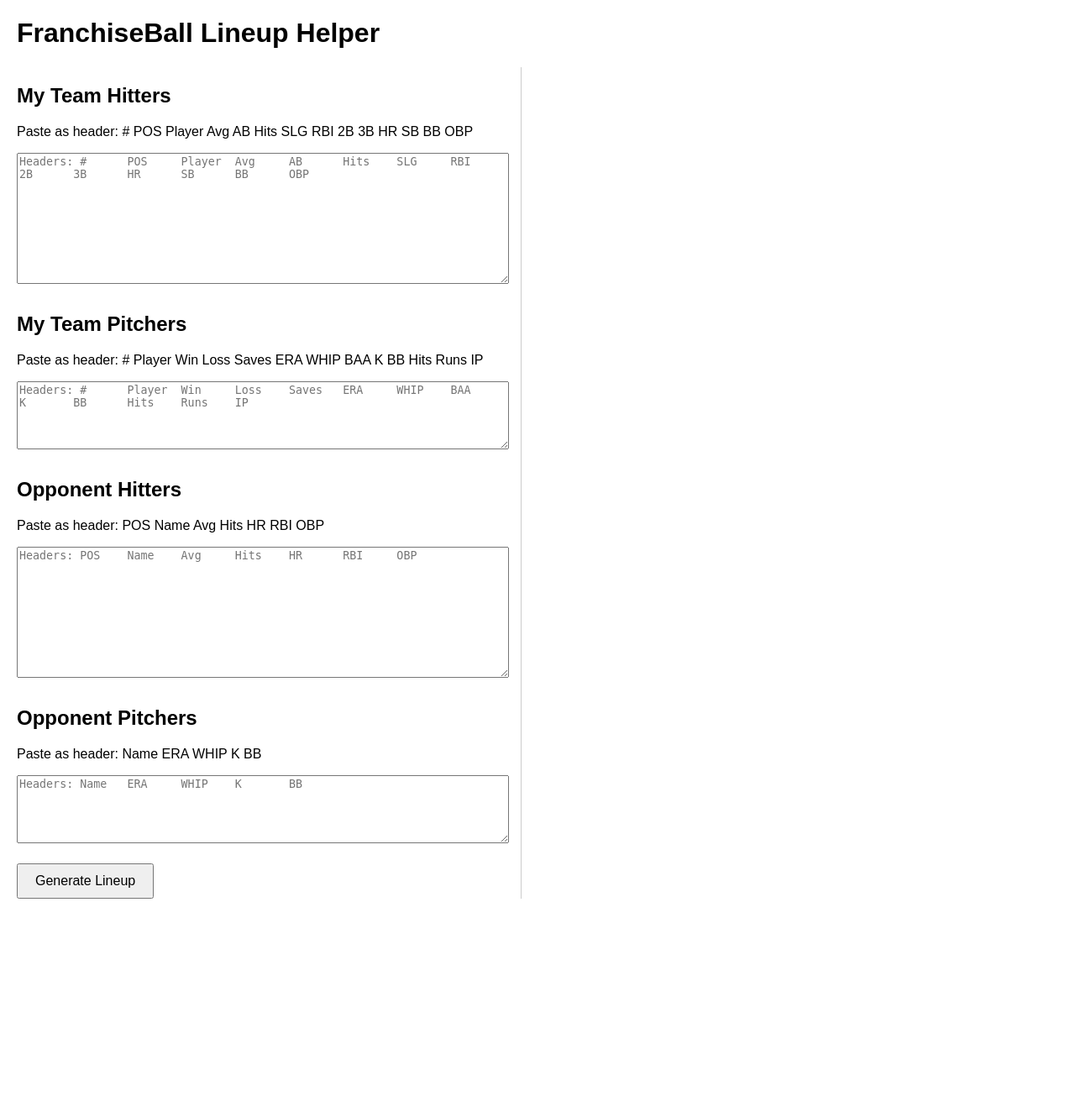
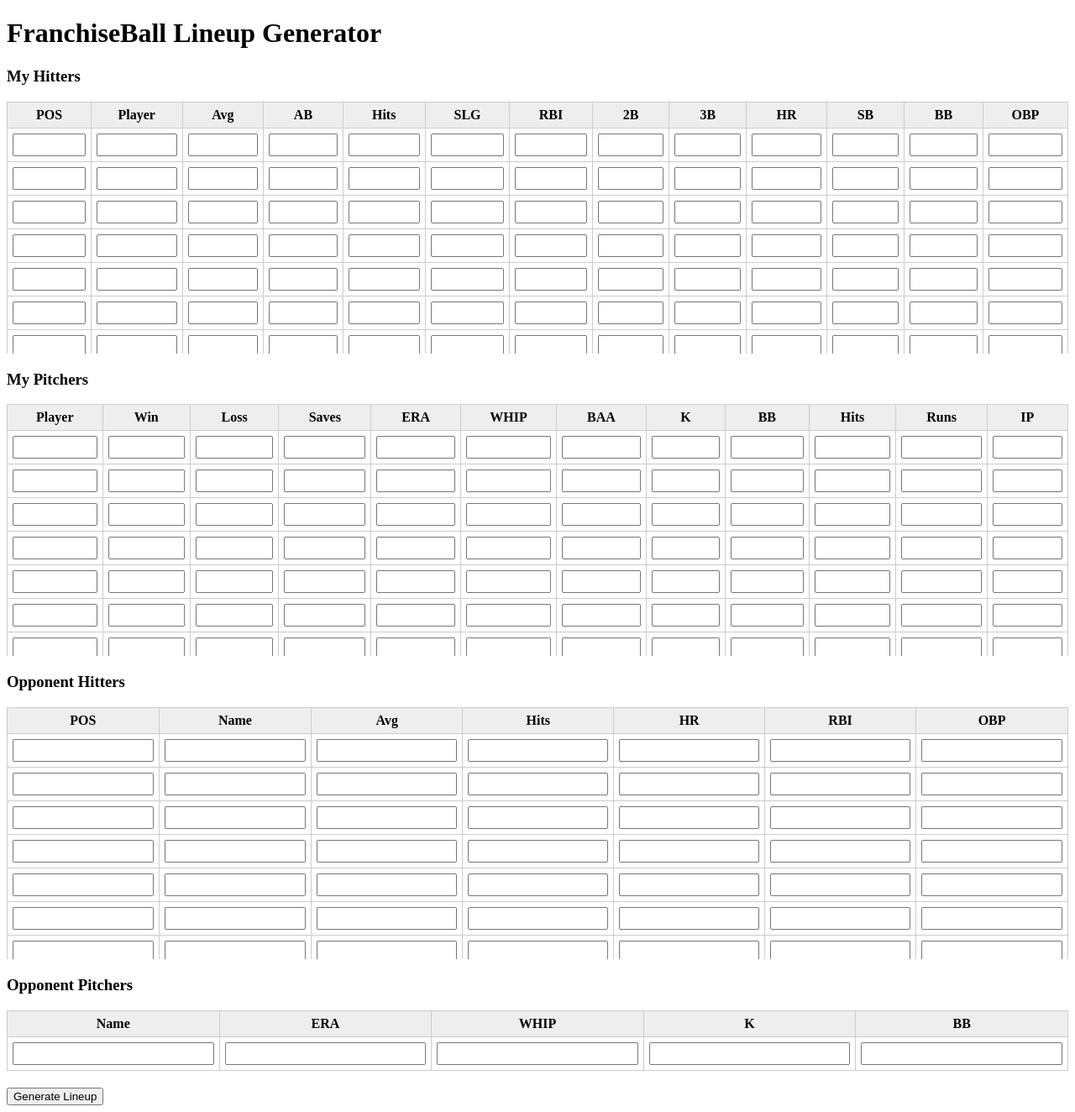
Before and after one commit to wpallender/franchise-lineup, a Flask app: page / in a window 1280 px wide. Shown: the whole page at 84% size. Before the commit the page ends 1070 px from the top, so only its background shows below. Run offline with Flask 3, Linux system fonts and the light colour scheme.

Commit message:
Update index.html

```diff
--- a/templates/index.html
+++ b/templates/index.html
@@ -1,74 +1,156 @@
 <!DOCTYPE html>
-<html>
+<html lang="en">
 <head>
-    <title>FranchiseBall Lineup Helper</title>
+    <meta charset="UTF-8">
+    <title>FranchiseBall Lineup Generator</title>
     <style>
-        body { font-family: Arial, sans-serif; margin: 20px; max-width: 1200px; }
-        textarea { width: 100%; font-family: monospace; margin-bottom: 10px; }
-        h2 { margin-top: 20px; }
-        input[type="submit"] { font-size: 16px; padding: 10px 20px; margin-top: 10px; }
-        .error { color: red; font-weight: bold; margin-bottom: 10px; }
-        .container { display: flex; gap: 20px; }
-        .form-container { flex: 1; }
-        .results-container { flex: 1; border-left: 1px solid #ccc; padding-left: 20px; }
-        .lineup ul, .rotation ul { list-style: none; padding-left: 0; }
-        .lineup li, .rotation li { padding: 3px 0; }
+        .table-container {
+            max-height: 300px;
+            overflow-y: auto;
+            margin-bottom: 20px;
+        }
+        table {
+            border-collapse: collapse;
+            width: 100%;
+        }
+        th, td {
+            border: 1px solid #ccc;
+            padding: 6px;
+            text-align: center;
+        }
+        thead th {
+            position: sticky;
+            top: 0;
+            background-color: #eee; /* simple gray for now */
+        }
+        input {
+            width: 100%;
+            box-sizing: border-box;
+            padding: 4px;
+        }
     </style>
 </head>
 <body>
-    <h1>FranchiseBall Lineup Helper</h1>
+    <h1>FranchiseBall Lineup Generator</h1>
 
     {% if error %}
-        <div class="error">{{ error }}</div>
+    <p style="color:red;">{{ error }}</p>
     {% endif %}
 
-    <div class="container">
-        <div class="form-container">
-            <form method="post">
-                <h2>My Team Hitters</h2>
-                <p>Paste as header: #	POS	Player	Avg	AB	Hits	SLG	RBI	2B	3B	HR	SB	BB	OBP</p>
-                <textarea name="my_hitters" rows="10" placeholder="Headers: #	POS	Player	Avg	AB	Hits	SLG	RBI	2B	3B	HR	SB	BB	OBP">{{ form_data.my_hitters or "" }}</textarea>
-
-                <h2>My Team Pitchers</h2>
-                <p>Paste as header: #	Player	Win	Loss	Saves	ERA	WHIP	BAA	K	BB	Hits	Runs	IP</p>
-                <textarea name="my_pitchers" rows="5" placeholder="Headers: #	Player	Win	Loss	Saves	ERA	WHIP	BAA	K	BB	Hits	Runs	IP">{{ form_data.my_pitchers or "" }}</textarea>
-
-                <h2>Opponent Hitters</h2>
-                <p>Paste as header: POS	Name	Avg	Hits	HR	RBI	OBP</p>
-                <textarea name="opp_hitters" rows="10" placeholder="Headers: POS	Name	Avg	Hits	HR	RBI	OBP">{{ form_data.opp_hitters or "" }}</textarea>
-
-                <h2>Opponent Pitchers</h2>
-                <p>Paste as header: Name	ERA	WHIP	K	BB</p>
-                <textarea name="opp_pitchers" rows="5" placeholder="Headers: Name	ERA	WHIP	K	BB">{{ form_data.opp_pitchers or "" }}</textarea>
-
-                <br>
-                <input type="submit" value="Generate Lineup">
-            </form>
+    <form method="POST">
+        <!-- My Hitters -->
+        <h3>My Hitters</h3>
+        <div class="table-container">
+            <table>
+                <thead>
+                    <tr>
+                        {% for col in ["POS","Player","Avg","AB","Hits","SLG","RBI","2B","3B","HR","SB","BB","OBP"] %}
+                        <th>{{ col }}</th>
+                        {% endfor %}
+                    </tr>
+                </thead>
+                <tbody>
+                    {% for i in range(12) %}
+                    <tr>
+                        {% for col in ["POS","Player","Avg","AB","Hits","SLG","RBI","2B","3B","HR","SB","BB","OBP"] %}
+                        <td><input type="text" name="my_hitters_{{ col }}_{{ i }}" value="{{ form_data.get('my_hitters_' ~ col ~ '_' ~ i, '') }}"></td>
+                        {% endfor %}
+                    </tr>
+                    {% endfor %}
+                </tbody>
+            </table>
         </div>
 
-        <div class="results-container">
+        <!-- My Pitchers -->
+        <h3>My Pitchers</h3>
+        <div class="table-container">
+            <table>
+                <thead>
+                    <tr>
+                        {% for col in ["Player","Win","Loss","Saves","ERA","WHIP","BAA","K","BB","Hits","Runs","IP"] %}
+                        <th>{{ col }}</th>
+                        {% endfor %}
+                    </tr>
+                </thead>
+                <tbody>
+                    {% for i in range(7) %}
+                    <tr>
+                        {% for col in ["Player","Win","Loss","Saves","ERA","WHIP","BAA","K","BB","Hits","Runs","IP"] %}
+                        <td><input type="text" name="my_pitchers_{{ col }}_{{ i }}" value="{{ form_data.get('my_pitchers_' ~ col ~ '_' ~ i, '') }}"></td>
+                        {% endfor %}
+                    </tr>
+                    {% endfor %}
+                </tbody>
+            </table>
+        </div>
+
+        <!-- Opponent Hitters -->
+        <h3>Opponent Hitters</h3>
+        <div class="table-container">
+            <table>
+                <thead>
+                    <tr>
+                        {% for col in ["POS","Name","Avg","Hits","HR","RBI","OBP"] %}
+                        <th>{{ col }}</th>
+                        {% endfor %}
+                    </tr>
+                </thead>
+                <tbody>
+                    {% for i in range(9) %}
+                    <tr>
+                        {% for col in ["POS","Name","Avg","Hits","HR","RBI","OBP"] %}
+                        <td><input type="text" name="opp_hitters_{{ col }}_{{ i }}" value="{{ form_data.get('opp_hitters_' ~ col ~ '_' ~ i, '') }}"></td>
+                        {% endfor %}
+                    </tr>
+                    {% endfor %}
+                </tbody>
+            </table>
+        </div>
+
+        <!-- Opponent Pitchers -->
+        <h3>Opponent Pitchers</h3>
+        <div class="table-container">
+            <table>
+                <thead>
+                    <tr>
+                        {% for col in ["Name","ERA","WHIP","K","BB"] %}
+                        <th>{{ col }}</th>
+                        {% endfor %}
+                    </tr>
+                </thead>
+                <tbody>
+                    {% for i in range(1) %}
+                    <tr>
+                        {% for col in ["Name","ERA","WHIP","K","BB"] %}
+                        <td><input type="text" name="opp_pitchers_{{ col }}_{{ i }}" value="{{ form_data.get('opp_pitchers_' ~ col ~ '_' ~ i, '') }}"></td>
+                        {% endfor %}
+                    </tr>
+                    {% endfor %}
+                </tbody>
+            </table>
+        </div>
+
+        <button type="submit">Generate Lineup</button>
+    </form>
+
+    <!-- Results -->
     {% if lineup %}
-                <div class="lineup">
     <h2>Suggested Lineup</h2>
     <ul>
         {% for player in lineup %}
-                            <li>{{ player['POS'] }} - {{ player['Player'] }} (Score: {{ player['Score'] }})</li>
+        <li>{{ player.POS }} - {{ player.Player }} (Score: {{ player.Score }})</li>
         {% endfor %}
     </ul>
-                </div>
     {% endif %}
 
     {% if rotation %}
-                <div class="rotation">
     <h2>Starting Rotation</h2>
     <ul>
-                        {% for pitcher in rotation %}
-                            <li>{{ pitcher['Player'] }} - ERA: {{ pitcher['ERA'] }}, WHIP: {{ pitcher['WHIP'] }}</li>
+        {% for p in rotation %}
+        <li>{{ p.Player }} - ERA: {{ p.ERA }}, WHIP: {{ p.WHIP }}</li>
         {% endfor %}
     </ul>
-                </div>
     {% endif %}
-        </div>
-    </div>
+
 </body>
 </html>
```
Lines whose indentation alone changed are shown as unchanged.
